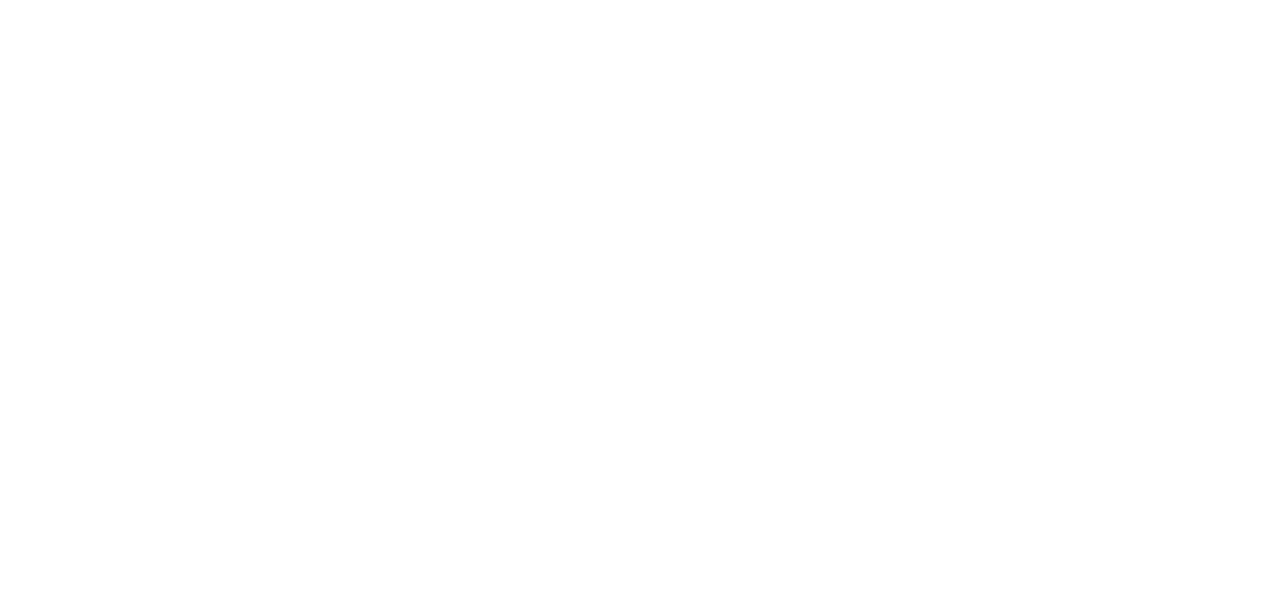
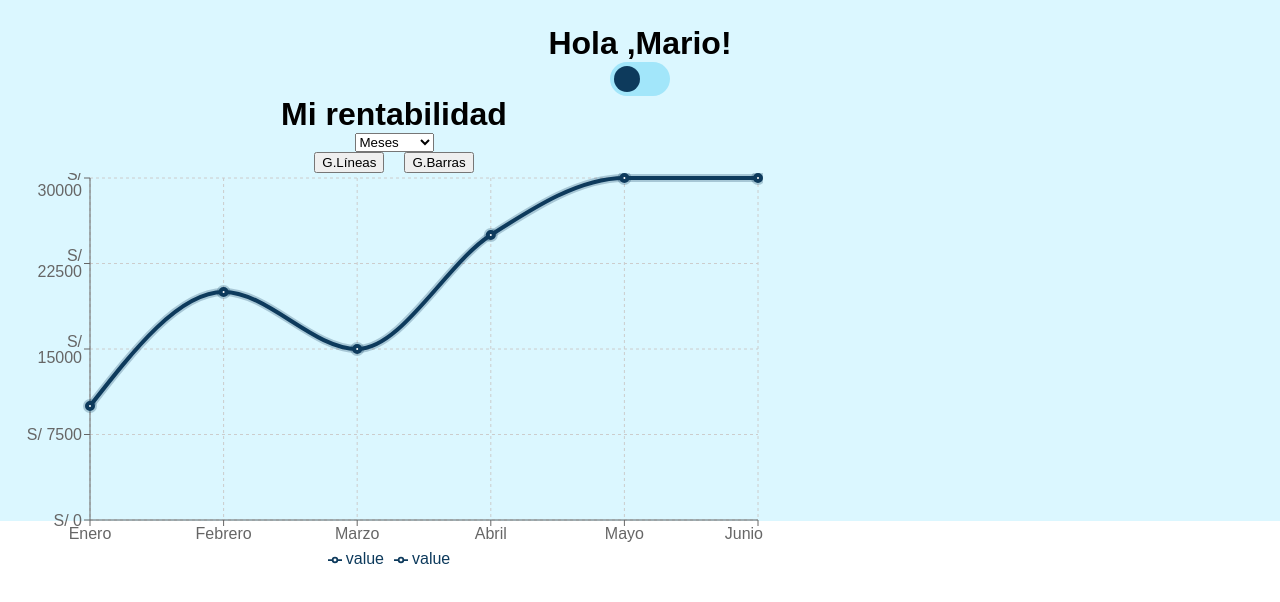
Before and after one commit to IngridC10/finniu-dashboard, a React (Create React App) app: page /usermenu in a window 1280 px wide. Before the commit this address had no page. Shown: the top 602 px of the page. Built offline with nearby package versions, Linux system fonts and the light colour scheme.

Commit message:
se mejoro el app

```diff
--- a/src/App.css
+++ b/src/App.css
@@ -65,3 +65,54 @@ h4 {
   align-items: center;
   cursor: pointer;
 }
+/* SWITCH */
+.switch {
+  position: relative;
+  display: inline-block;
+  width: 60px;
+  height: 34px;
+}
+
+.switch input {
+  opacity: 0;
+  width: 0;
+  height: 0;
+}
+
+.slider {
+  position: absolute;
+  cursor: pointer;
+  top: 0;
+  left: 0;
+  right: 0;
+  bottom: 0;
+  background-color: #a2e6fa;
+  transition: 0.4s;
+}
+
+.slider:before {
+  position: absolute;
+  content: "";
+  height: 26px;
+  width: 26px;
+  left: 4px;
+  bottom: 4px;
+  background-color: #0d3a5c;
+  transition: 0.4s;
+}
+
+input:checked + .slider {
+  background-color: #2196f3;
+}
+
+input:checked + .slider:before {
+  transform: translateX(26px);
+}
+
+.slider.round {
+  border-radius: 34px;
+}
+
+.slider.round:before {
+  border-radius: 50%;
+}
--- a/src/components/CurveChartComponent.js
+++ b/src/components/CurveChartComponent.js
@@ -1,17 +1,27 @@
-import React, { useState } from 'react';
-import { LineChart, Line, BarChart, Bar, XAxis, YAxis, CartesianGrid, Tooltip, Legend, ResponsiveContainer } from 'recharts';
-
+import React, { useState } from "react";
+import {
+  LineChart,
+  Line,
+  BarChart,
+  Bar,
+  XAxis,
+  YAxis,
+  CartesianGrid,
+  Tooltip,
+  Legend,
+  ResponsiveContainer,
+} from "recharts";
 
 const CurveChartComponent = () => {
   const [isLineChart, setIsLineChart] = useState(true); // Estado para el tipo de gráfico
 
   const data = [
-    { name: 'Enero', value: 10000 },
-    { name: 'Febrero', value: 20000 },
-    { name: 'Marzo', value: 15000 },
-    { name: 'Abril', value: 25000 },
-    { name: 'Mayo', value: 30000 },
-    { name: 'Junio', value: 30000 },
+    { name: "Enero", value: 10000 },
+    { name: "Febrero", value: 20000 },
+    { name: "Marzo", value: 15000 },
+    { name: "Abril", value: 25000 },
+    { name: "Mayo", value: 30000 },
+    { name: "Junio", value: 30000 },
   ];
 
   const handleLineChart = () => {
@@ -25,18 +35,25 @@ const CurveChartComponent = () => {
   const formatYAxis = (value) => `S/ ${value}`;
 
   return (
-
     <ResponsiveContainer width="60%" height={400}>
-      <div style={{display:'flex',flexDirection:'column',alignItems:'center'}}>
-        <h1 >Mi rentabilidad</h1>
-        <select >
+      <div
+        style={{
+          display: "flex",
+          flexDirection: "column",
+          alignItems: "center",
+        }}
+      >
+        <h1>Mi rentabilidad</h1>
+        <select>
           <option>Meses</option>
           <option>Semanas</option>
           <option>Años</option>
-
         </select>
 
-        <div style={{display:'flex',gap:'20px'}}className='button-container'>
+        <div
+          style={{ display: "flex", gap: "20px" }}
+          className="button-container"
+        >
           <button onClick={handleLineChart}>G.Líneas</button>
           <button onClick={handleBarChart}>G.Barras</button>
         </div>
@@ -44,19 +61,27 @@ const CurveChartComponent = () => {
 
       {isLineChart ? (
         <LineChart data={data}>
-
           <CartesianGrid strokeDasharray="3 3" />
           <XAxis dataKey="name" />
           <YAxis tickFormatter={formatYAxis} />
           <Tooltip />
           <Legend />
-          <Line type="monotone" dataKey="value" stroke="rgba(13, 58, 92, 1)" strokeWidth={8} strokeOpacity={0.25} />
-          <Line type="monotone" dataKey="value" stroke="rgba(13, 58, 92, 1)" strokeWidth={4} />
-
+          <Line
+            type="monotone"
+            dataKey="value"
+            stroke="rgba(13, 58, 92, 1)"
+            strokeWidth={8}
+            strokeOpacity={0.25}
+          />
+          <Line
+            type="monotone"
+            dataKey="value"
+            stroke="rgba(13, 58, 92, 1)"
+            strokeWidth={4}
+          />
         </LineChart>
       ) : (
         <BarChart data={data}>
-
           <CartesianGrid strokeDasharray="3 3" />
           <XAxis dataKey="name" />
           <YAxis tickFormatter={formatYAxis} />
@@ -66,7 +91,6 @@ const CurveChartComponent = () => {
         </BarChart>
       )}
     </ResponsiveContainer>
-
   );
 };
 
--- a/src/components/SideBarComponent.js
+++ b/src/components/SideBarComponent.js
@@ -57,8 +57,15 @@ const SideBarComponent = () => {
             src={LogoFinniu}
             alt="logo"
           />
-          <button onClick={handleExpandCollapse}>
-            {isExpanded ? "Colapsar" : "Expandir"}
+          <button
+            style={{
+              marginTop: "29px",
+              marginLeft: "40px",
+              marginBottom: "30px",
+            }}
+            onClick={handleExpandCollapse}
+          >
+            {isExpanded ? "collapse" : "expand"}
           </button>
           {isExpanded && (
             <>
--- /dev/null
+++ b/src/components/UserMenu.js
@@ -0,0 +1,32 @@
+import React from "react";
+import CurveChartComponent from "./CurveChartComponent";
+import styled from "styled-components";
+
+const UserMenuStyled = styled.div`
+  &.general {
+    justify-content: center;
+    align-content: center;
+    background-color: #dbf7ff;
+    padding: 25px;
+  }
+`;
+
+export const UserMenu = () => {
+  return (
+    <UserMenuStyled className="general">
+      <div className="bodyMenu">
+        <div className="container">
+          <h1> Hola ,Mario!</h1>
+          <label className="switch">
+            <input type="checkbox" id="modeSwitch" />
+            <span className="slider round"></span>
+          </label>
+          <div className="curveComponent">
+            <CurveChartComponent />
+          </div>
+        </div>
+      </div>
+    </UserMenuStyled>
+  );
+};
+export default UserMenu;
--- a/src/components/router/RouterPrincipal.js
+++ b/src/components/router/RouterPrincipal.js
@@ -1,27 +1,29 @@
-import React from 'react';
-import { Routes, Route } from 'react-router-dom';
-import OnBoardingComponent from '../OnBoardingComponent';
-import LoginComponent from '../LoginComponent';
-import PieChartComponent from '../PieChartComponent';
-import SideBarComponent from '../SideBarComponent';
-import CalendarComponent from '../CalendarComponent';
-import CurveChartComponent from '../CurveChartComponent';
-import InprogressInvestmentReport from '../InprogressInvestmentReport';
-
+import React from "react";
+import { Routes, Route } from "react-router-dom";
+import OnBoardingComponent from "../OnBoardingComponent";
+import LoginComponent from "../LoginComponent";
+import PieChartComponent from "../PieChartComponent";
+import SideBarComponent from "../SideBarComponent";
+import CalendarComponent from "../CalendarComponent";
+import CurveChartComponent from "../CurveChartComponent";
+import InprogressInvestmentReport from "../InprogressInvestmentReport";
+import UserMenu from "../UserMenu";
 
 const RouterPrincipal = () => {
   return (
     <Routes>
-      <Route path="/" element={<LoginComponent/>} />
+      <Route path="/" element={<LoginComponent />} />
       <Route path="/login" element={<LoginComponent />} />
       <Route path="/onboarding" element={<OnBoardingComponent />} />
       <Route path="/calendar" element={<CalendarComponent />} />
-      <Route path="/piechart" element={<PieChartComponent/>} />
-      <Route path="/curvechart" element={<CurveChartComponent/>} />
-      <Route path="/sidebar" element={<SideBarComponent/>} />
-      <Route path="/investmentreport" element={<InprogressInvestmentReport/>} />
-
-
+      <Route path="/piechart" element={<PieChartComponent />} />
+      <Route path="/curvechart" element={<CurveChartComponent />} />
+      <Route path="/sidebar" element={<SideBarComponent />} />
+      <Route
+        path="/investmentreport"
+        element={<InprogressInvestmentReport />}
+      />
+      <Route path="/usermenu" element={<UserMenu />} />
     </Routes>
   );
 };
```
